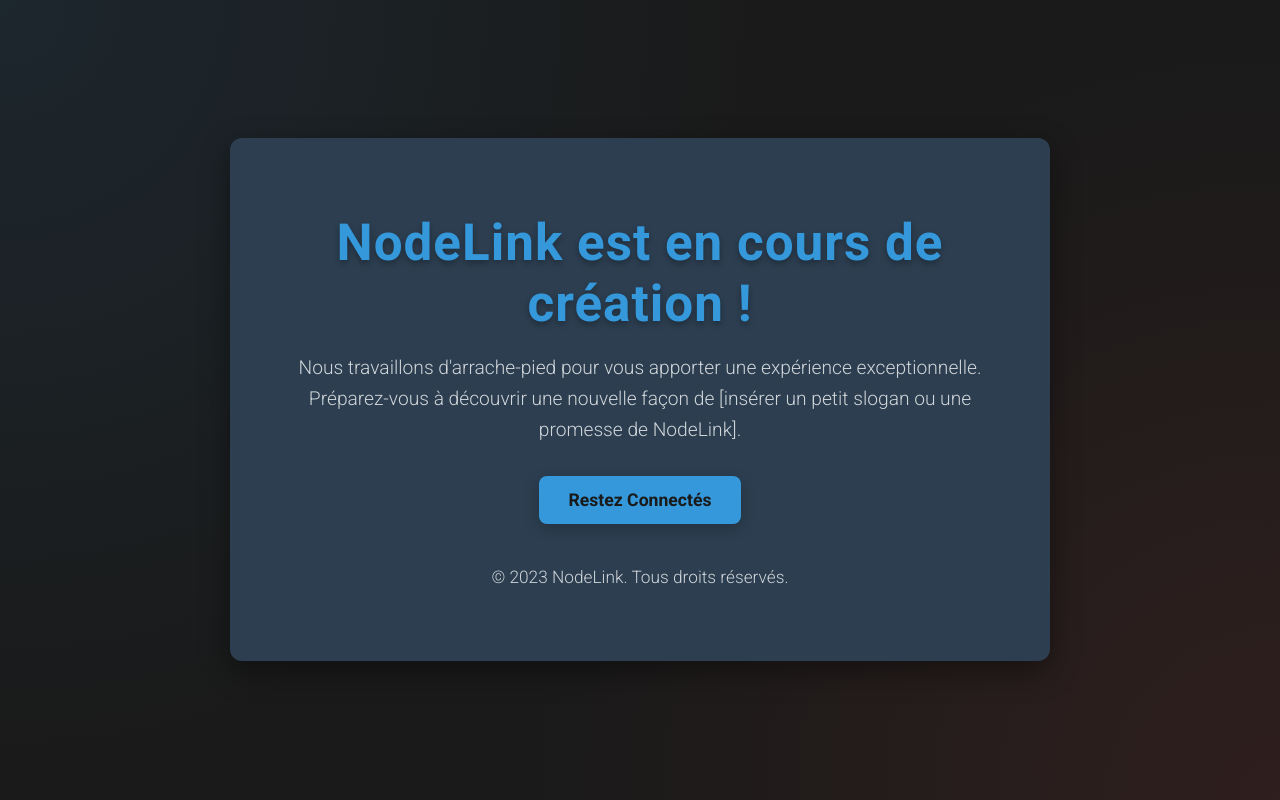
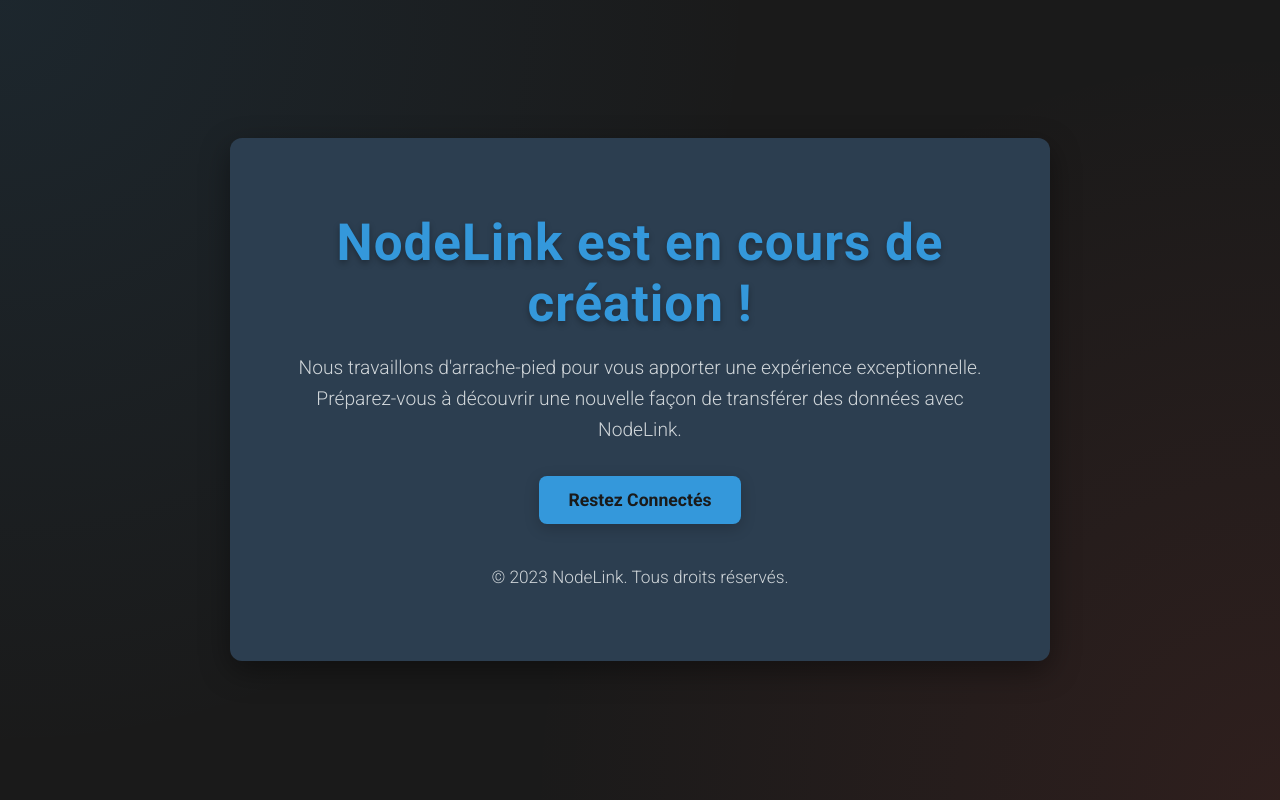
Before and after one commit to NodeLink-Project/nodelink-project.github.io, a plain HTML site: page index.html in a window 1280 px wide. Drawn offline with Linux system fonts and the light colour scheme.

Commit message:
Update slogan in index.html for NodeLink

```diff
--- a/index.html
+++ b/index.html
@@ -141,7 +141,7 @@
             <!-- <img src="https://via.placeholder.com/180x60?text=NodeLink+Logo" alt="NodeLink Logo"> -->
         </div>
         <h1>NodeLink est en cours de création !</h1>
-        <p>Nous travaillons d'arrache-pied pour vous apporter une expérience exceptionnelle. <br> Préparez-vous à découvrir une nouvelle façon de [insérer un petit slogan ou une promesse de NodeLink].</p>
+        <p>Nous travaillons d'arrache-pied pour vous apporter une expérience exceptionnelle. <br> Préparez-vous à découvrir une nouvelle façon de transférer des données avec NodeLink.</p>
         <a href="#" class="cta-button">Restez Connectés</a>
         <div class="footer">
             <p>&copy; 2023 NodeLink. Tous droits réservés.</p>
```
